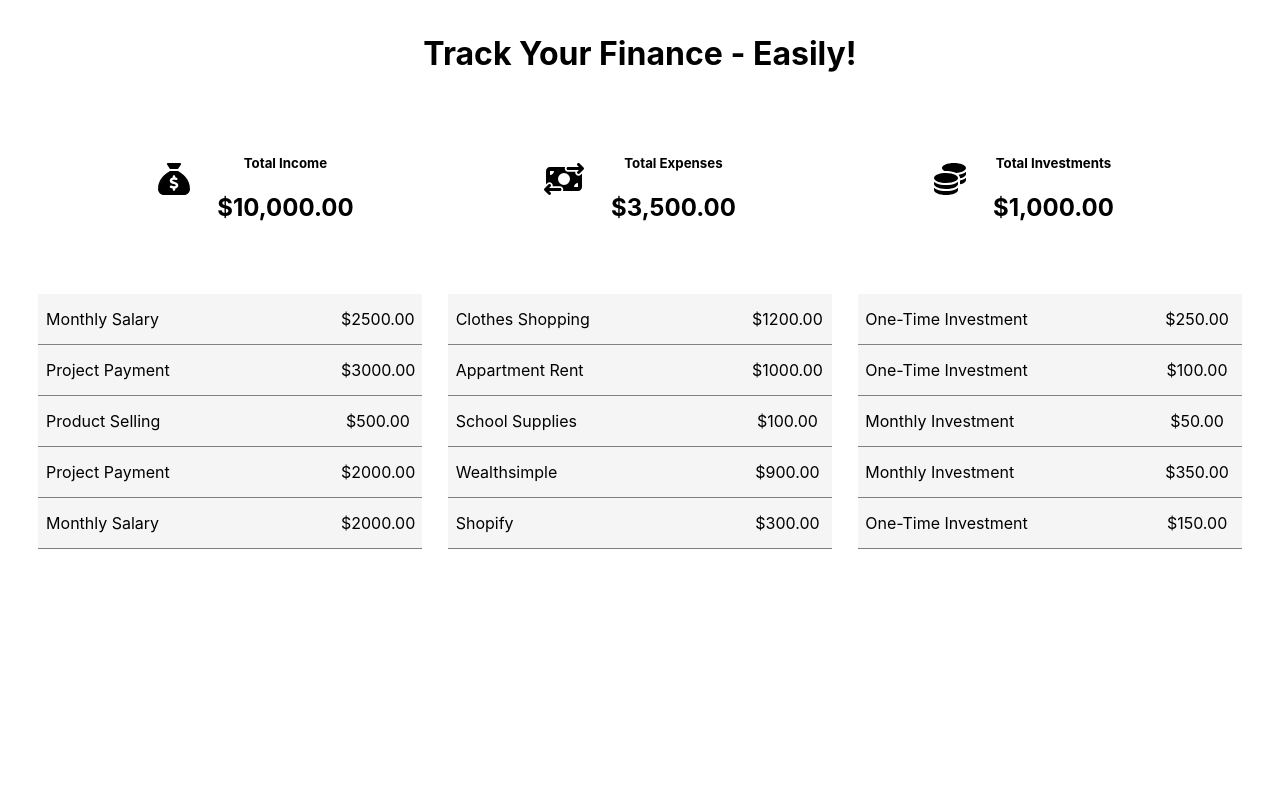
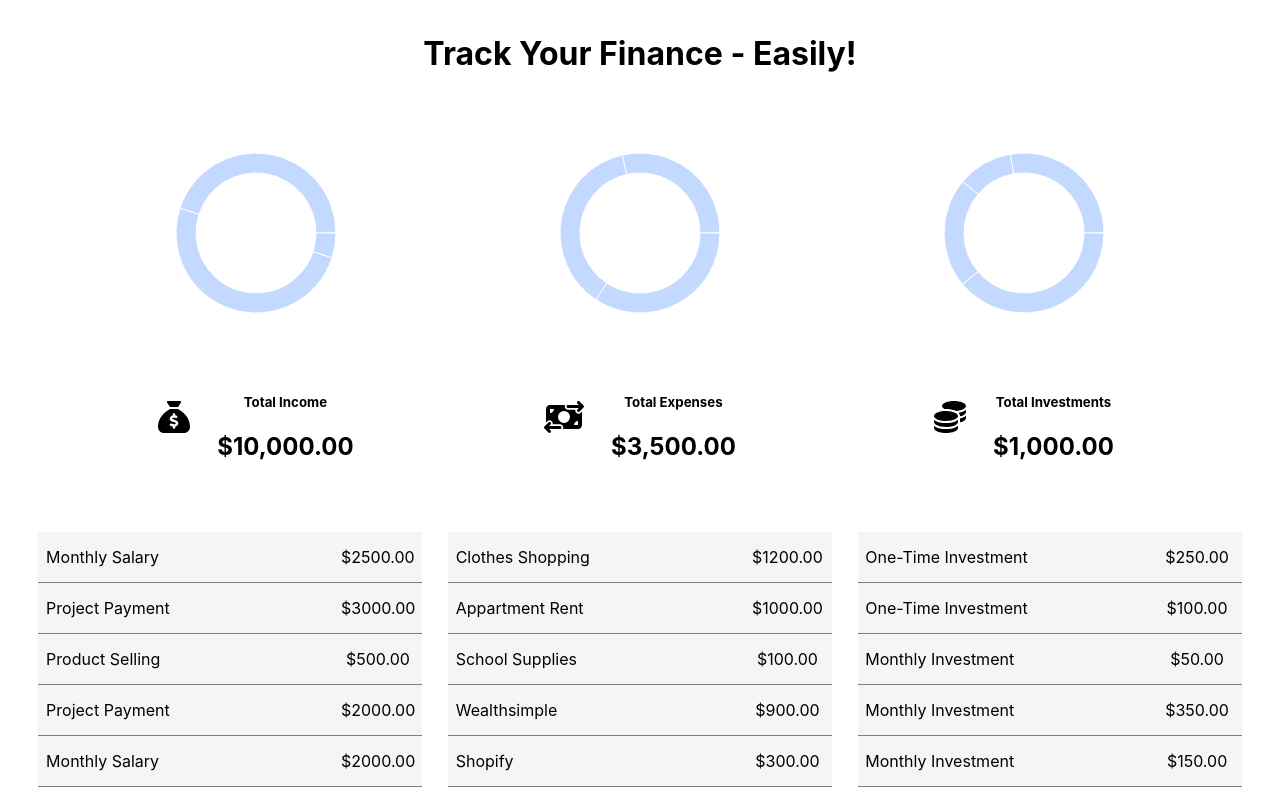
Before and after one commit to Uniinvesting/Main-Page, a React (Create React App) app in the folder uniinvesting_main_page/: page / in a window 1280 px wide. Shown: the part 1080-1880 px from the top of the page. Before the commit the page ends 1642 px from the top, so only its background shows below. Built offline with nearby package versions, Linux system fonts and the light colour scheme.

Commit message:
graphs for different sections

```diff
--- a/uniinvesting_main_page/package.json
+++ b/uniinvesting_main_page/package.json
@@ -12,6 +12,7 @@
     "react": "^18.2.0",
     "react-dom": "^18.2.0",
     "react-scripts": "5.0.1",
+    "recharts": "^2.1.13",
     "web-vitals": "^2.1.4"
   },
   "scripts": {
--- a/uniinvesting_main_page/src/App.css
+++ b/uniinvesting_main_page/src/App.css
@@ -155,3 +155,8 @@ div#investment{
   margin-top: 7%;
   margin-right: 7%;
 }
+.graph{
+  width: 30%;
+  display: flex;
+  justify-content: center;
+}
--- a/uniinvesting_main_page/src/components/data/investments.js
+++ b/uniinvesting_main_page/src/components/data/investments.js
@@ -28,10 +28,10 @@ export const investments = [
         investment_id: 'investment-4'
     },
     {
-        investment_name: 'One-Time Investment',
+        investment_name: 'Monthly Investment',
         investment_amount: 150,
-        investment_source: 'Space X',
-        investment_date: '6/22/2022',
+        investment_source: 'Wealthsimple',
+        investment_date: '6/19/2022',
         investment_id: 'investment-5'
     },
 ]
--- a/uniinvesting_main_page/src/components/finance_tracker.js
+++ b/uniinvesting_main_page/src/components/finance_tracker.js
@@ -3,14 +3,77 @@ import { expenses } from './data/expenses'
 import { income } from './data/income'
 import { investments } from './data/investments'
 import { FontAwesomeIcon } from '@fortawesome/react-fontawesome'
+import { PieChart, Pie, Tooltip } from "recharts";
 import { faCoins, faMoneyBillTransfer, faSackDollar } from '@fortawesome/free-solid-svg-icons'
 
 export default function Finance_tracker() {
+    const income_data = [
+        { name: "Bank of Montreal", value: 4500 },
+        { name: "Upwork", value: 5000 },
+        { name: "Product Selling", value: 500 }
+    ];
+
+    const expense_data = [
+        { name: "Living", value: 1000 },
+        { name: "Education", value: 1300 },
+        { name: "Business", value: 1200 },
+    ];
+
+    const investment_data = [
+        { name: "Apple Inc", value: 250 },
+        { name: "Spotify", value: 100 },
+        { name: "Wealthsimple", value: 200 },
+        { name: "Rogers", value: 350 },
+    ];
   return (
     <div id='finance-tracking'>
         <div className='centered-text space-top'>
             <h1>Track Your Finance - Easily!</h1>
         </div>
+            <div className='row'>
+                <div className='graph' id='graph-1'>
+                    <PieChart width={200} height={200}>
+                        <Pie
+                            dataKey="value"
+                            isAnimationActive={true}
+                            data={income_data}
+                            cornerRadius={0}
+                            innerRadius={60}
+                            outerRadius={80}
+                            fill="#c3d9ff"
+                        />
+                        <Tooltip />
+                    </PieChart>
+                </div>
+                <div className='graph' id='graph-2'>
+                    <PieChart width={200} height={200}>
+                        <Pie
+                            dataKey="value"
+                            isAnimationActive={true}
+                            data={expense_data}
+                            cornerRadius={0}
+                            innerRadius={60}
+                            outerRadius={80}
+                            fill="#c3d9ff"
+                        />
+                        <Tooltip />
+                    </PieChart>
+                </div>
+                <div className='graph' id='graph-3'>
+                    <PieChart width={200} height={200}>
+                        <Pie
+                            dataKey="value"
+                            isAnimationActive={true}
+                            data={investment_data}
+                            cornerRadius={0}
+                            innerRadius={60}
+                            outerRadius={80}
+                            fill="#c3d9ff"
+                        />
+                        <Tooltip />
+                    </PieChart>
+                </div>
+            </div>
             <div className='row'>
                 <div className='row-box'>
                     <div className='icon'>
```
Also changed, not shown: 1 other file (tests, documents, lock files or other folders).
